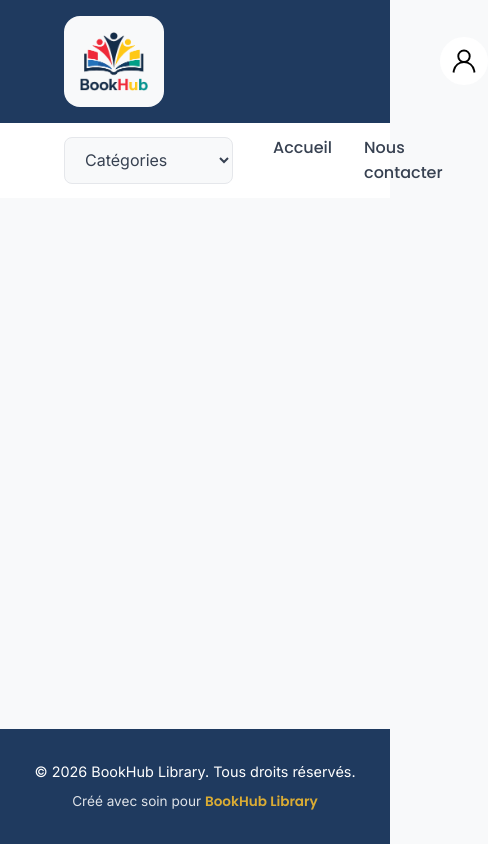
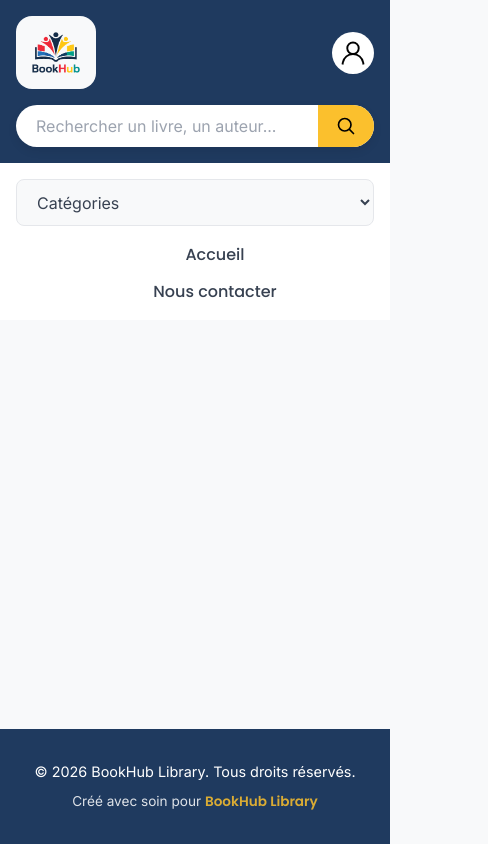
Before and after one commit to eni-projet-spring/bookhub, an Angular app in the folder bookhub-front/: page / in a window 390 px wide. Shown: the whole page, 488 px wide, since content can reach past the window. Built offline with nearby package versions, Linux system fonts and the light colour scheme.

Commit message:
feature : added responsive header design

```diff
--- a/bookhub-front/src/app/core/header/header.css
+++ b/bookhub-front/src/app/core/header/header.css
@@ -178,3 +178,76 @@
 .header__bottom a:hover {
   color: var(--color-accent);
 }
+
+
+@media (max-width: 900px) {
+
+  .header__top {
+    grid-template-columns: 1fr auto;
+    grid-template-areas:
+      "logo account"
+      "search search";
+
+    gap: 1rem;
+
+    padding: 1rem 2rem;
+  }
+
+  .header__logo {
+    grid-area: logo;
+  }
+
+  .search-form {
+    grid-area: search;
+
+    max-width: none;
+    width: 100%;
+  }
+
+  .account-btn {
+    grid-area: account;
+  }
+
+  .header__bottom {
+    flex-direction: column;
+    gap: 1rem;
+
+    padding: 1rem 2rem;
+  }
+
+  .header__bottom select {
+    width: 100%;
+    max-width: 400px;
+  }
+}
+
+@media (max-width: 600px) {
+
+  .header__top {
+    padding: 1rem;
+  }
+
+  .header__bottom {
+    padding: 1rem;
+  }
+
+  .header__bottom ul {
+    flex-direction: column;
+    align-items: center;
+
+    gap: .75rem;
+  }
+
+  .header__logo {
+    width: 80px;
+  }
+
+  .account-btn {
+    width: 42px;
+    height: 42px;
+  }
+
+  .search-form {
+    height: 42px;
+  }
+}
```
